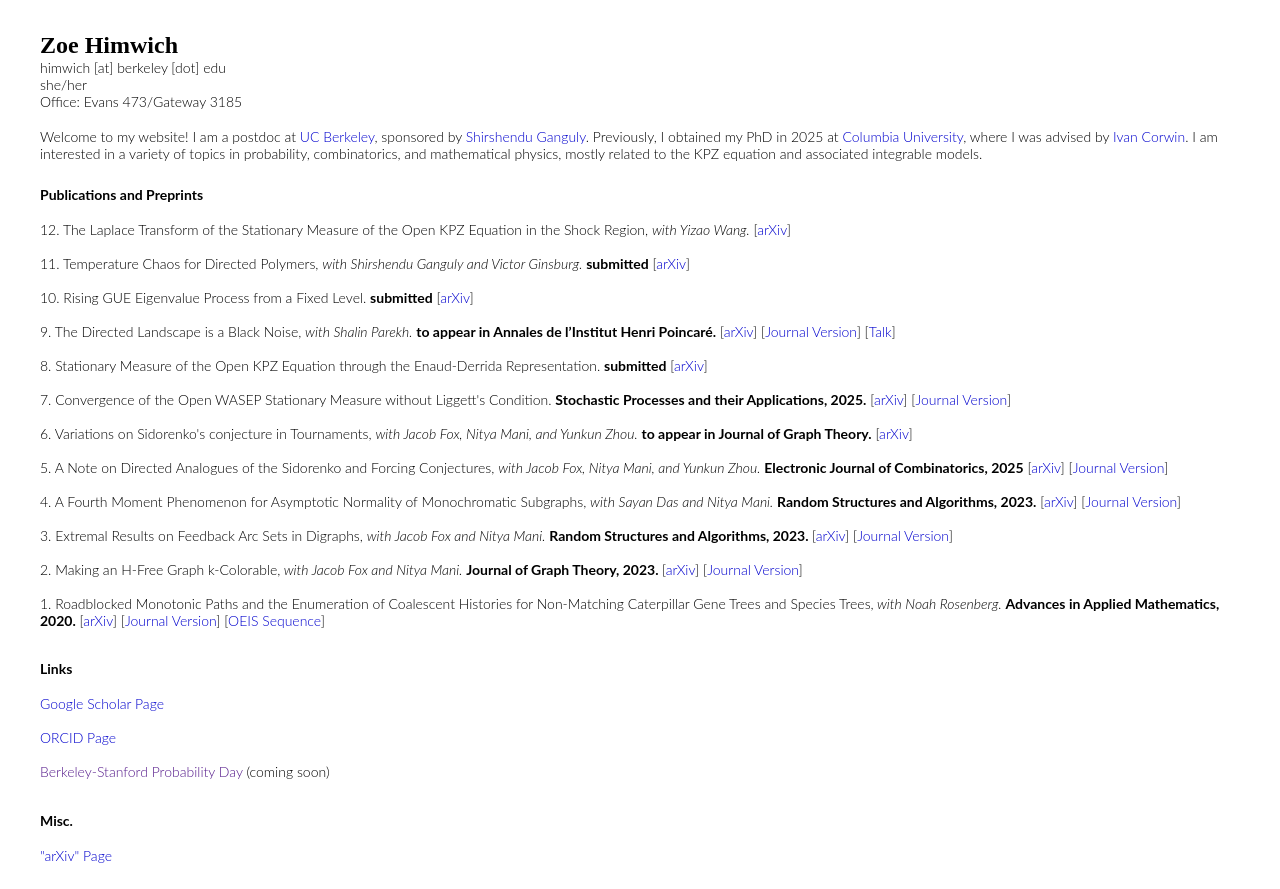
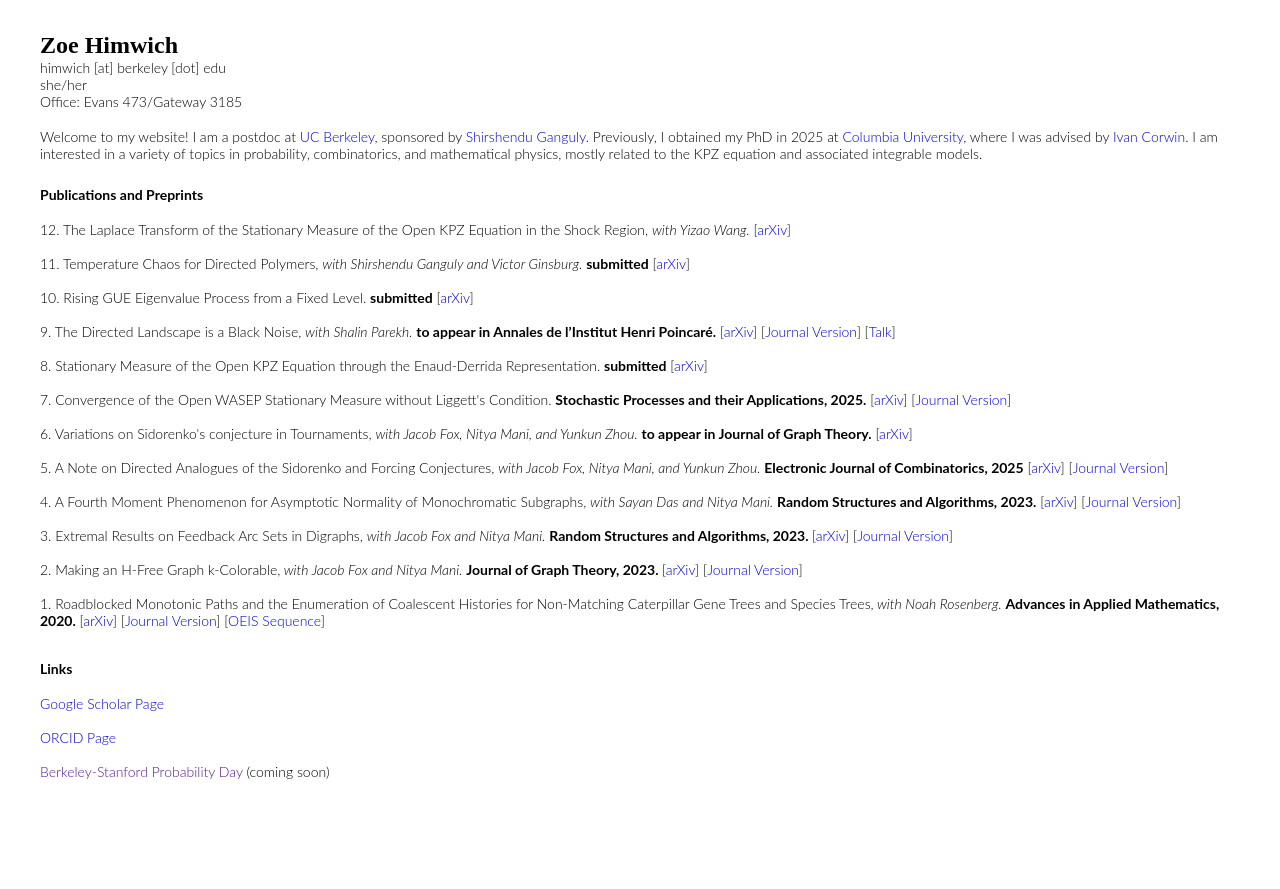
Before and after one commit to zhimwich/zhimwich.github.io, a plain HTML site: page index.html in a window 1280 px wide. After the commit the page ends 806 px from the top, so only its background shows below. Drawn offline with Linux system fonts and the light colour scheme.

Commit message:
Update index.html

```diff
--- a/index.html
+++ b/index.html
@@ -262,14 +262,14 @@ of the Open KPZ Equation in the Shock Region,</papertitle>
 </p>
 <br>
 
-<p class="par2"><b>Misc.</b></p>
+<!--<p class="par2"><b>Misc.</b></p>
 <hr style="height:0px; visibility:hidden;" />
 
 <p class="par3">
 <a href="https://blakearchive.org/copy/gates-sexes.b?descId=gates-sexes.b.illbk.05">"arXiv" Page</a>
 <br>
 <br>
-<!--<a href="https://photos.app.goo.gl/XPXY3FyEHXAa3GoE8">Haystacks</a>
+<a href="https://photos.app.goo.gl/XPXY3FyEHXAa3GoE8">Haystacks</a>
 
 <a href="https://www.youtube.com/watch?v=VJ6v7GHYDbM">Orson Wellestaff</a>
 <br>
```
